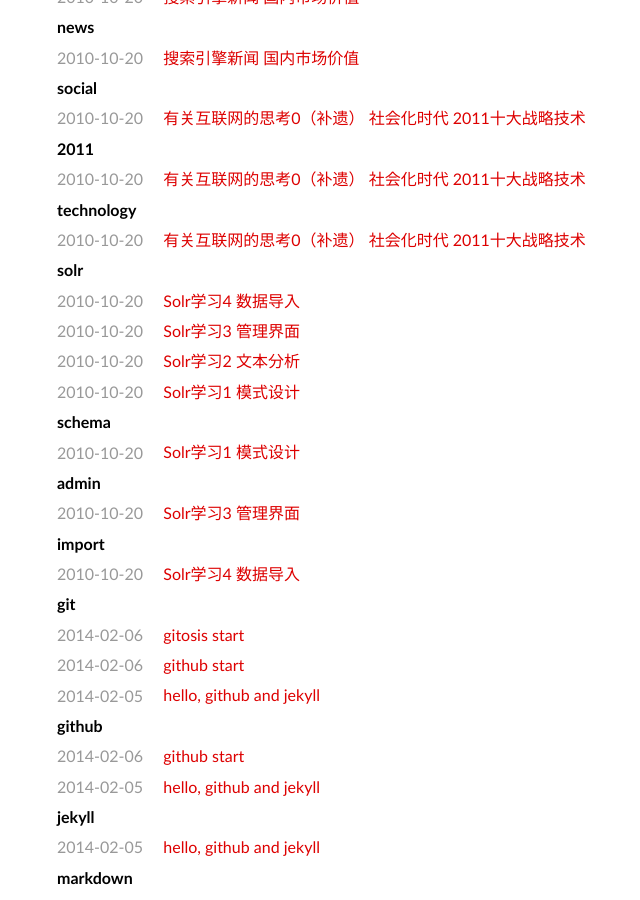
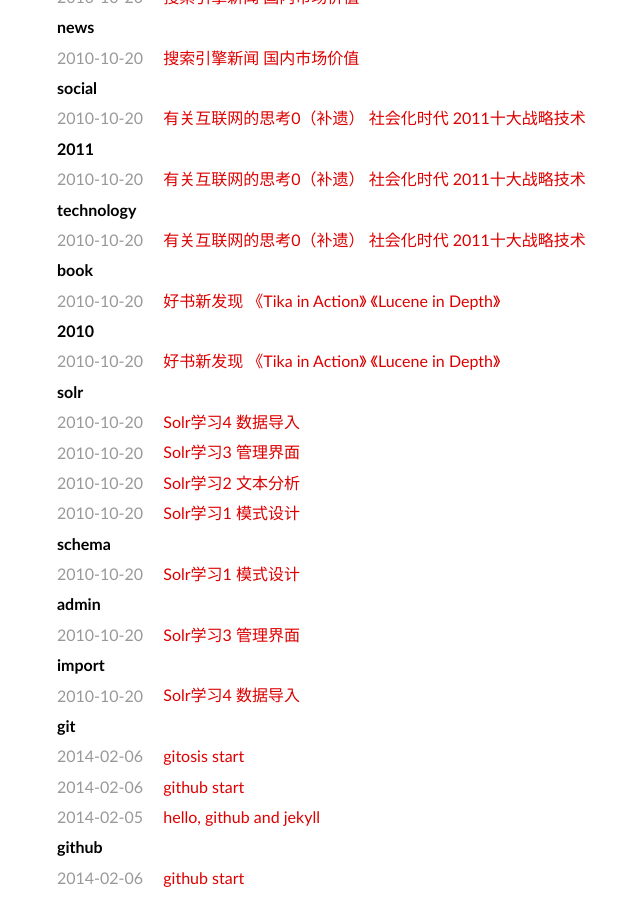
Before and after one commit to tonyskywalker/tonyskywalker.github.io, a Jekyll site: the page built from tags/index.md, in a window 1280 px wide and 900 px high, scrolled down 2024 px. Shown: the whole window, without its empty margins (283-923 px from the left). Built offline with Jekyll 4.4.1, drawn with Linux system fonts in a browser that asks for light colours; some web fonts are replaced; Markdown is read by kramdown in place of the engine named in the settings; some of the changed lines change nothing that is shown.

Commit message:
add baidu-history-book

```diff
--- /dev/null
+++ b/_posts/2010-10-20-life-reading-2010-books-1.md
@@ -0,0 +1,46 @@
+---
+layout: cn_post
+title: 好书新发现 《Tika in Action》 《Lucene in Depth》
+categories: [book]
+tags: [book, 2010]
+---
+
+最近需要做一些文本提取的工作，发现了Tika，能够和Lucene，Solr，Nutch，Mahout等整合，功能十分强大。同时也发现了相关的图书《Tika in Action》。
+
+在浏览LinkedIn的Zoie时又发现一本《Lucene in Depth: Advanced Search Techniques with Lucene 》，希望不要像《Nutch in Action》那样半途而废。
+
+这样一来，有关Lucene相关项目的图书就很全了，我现在已经有以下图书：
+
+打印版：
+
+《Lucene in Action》1st，2nd
+
+《Building Search Applications： Lucene，LingPipe，and Gate》
+
+《Solr 1.4 Enterprise Search Server》
+
+《Lucidworks for Solr Certified Distribution Reference Guide version 1.4》
+
+图书版：
+
+《Introduction to Information Retrieval》（影印版）
+
+《自己动手写搜索引擎》
+
+欲购中：
+
+《Mining the Web: Discovering Knowledge from Hypertext Data 》（影印版）
+
+《The Text Mining Handbook: Advanced Approaches in Analyzing Unstructured Data》（影印版）
+
+《Elements of Information Theory》2nd（打印版）
+
+《Foundations of Statistical Natural Language Processing》（打印版）
+
+《Speech and Language Processing: An Introduction to Natural Language Processing, Computational Linguistics, and Speech Recognition》2nd（打印版）
+
+等待中：
+
+《Tika in Action》
+
+《Lucene in Depth: Advanced Search Techniques with Lucene 》
--- a/_posts/2014-02-08-think-stats-note-1-stats-ideas.md
+++ b/_posts/2014-02-08-think-stats-note-1-stats-ideas.md
@@ -1,7 +1,7 @@
 ---
 layout: post
 title: think-stats-note-1 statistical thinking
-categories: [booknote]
+categories: [book]
 tags: [probability, statistics, python]
 ---
 
```
